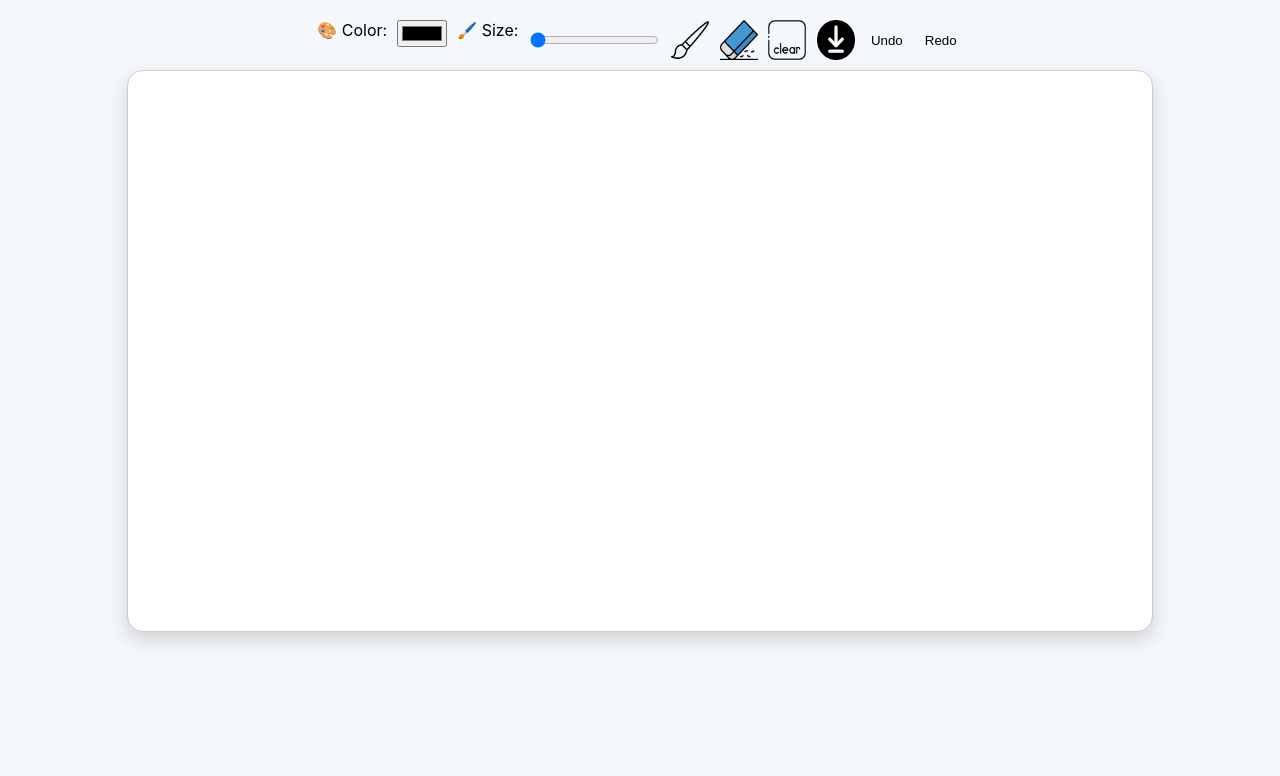
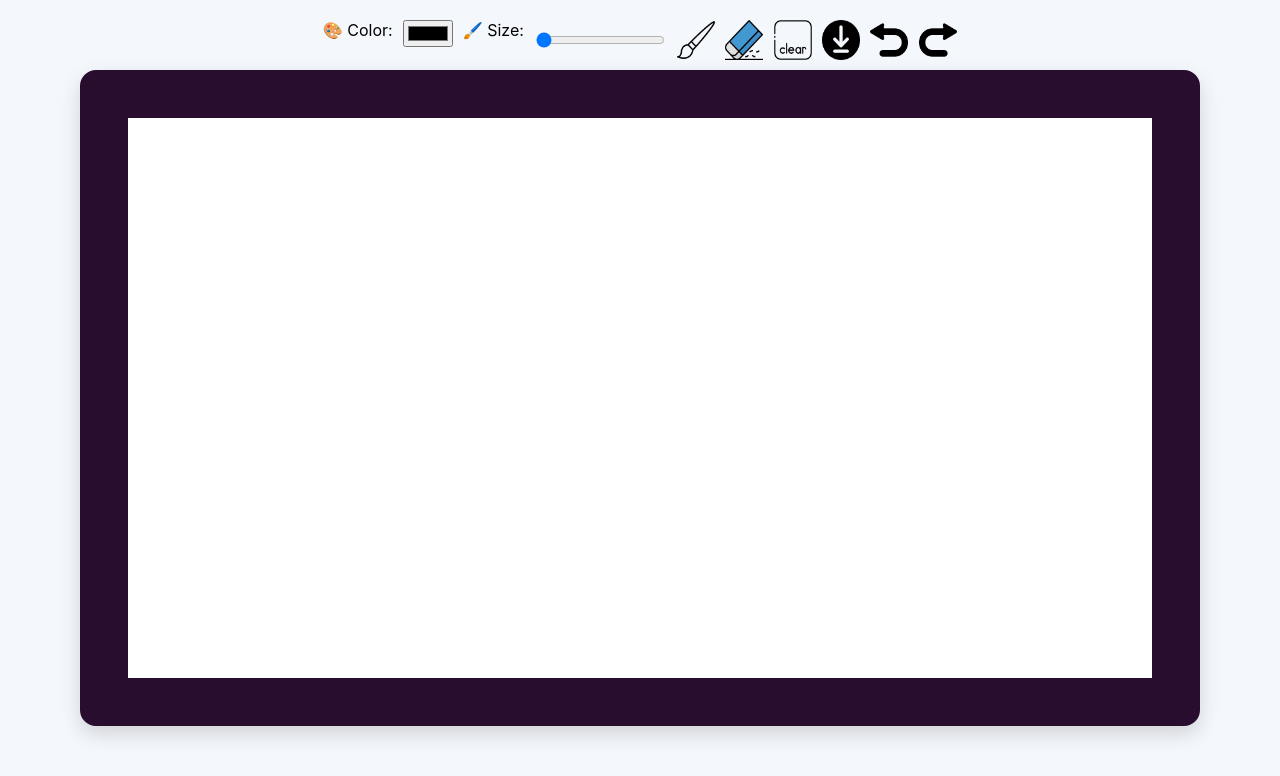
Before and after one commit to khankadir193/WhilteBoard-Collaboration, a React (Create React App) app: page / in a window 1280 px wide. Shown: the top 776 px of the page. Built offline with nearby package versions, Linux system fonts and the light colour scheme.

Commit message:
undo/redo functionality

```diff
--- a/src/Collaboration/Canvas.js
+++ b/src/Collaboration/Canvas.js
@@ -1,37 +1,44 @@
-import { useState } from "react";
-import './Collab.css';
+import React, { useState } from "react";
 
-const Canvas = ({ color, brushSize, tool, canvasRef }) => {
-  const [drawing, setDrawing] = useState(false);
+const Canvas = ({ color, brushSize, tool, canvasRef, contextRef, saveHistory }) => {
+  const [isDrawing, setIsDrawing] = useState(false);
 
   const startDrawing = ({ nativeEvent }) => {
-    const ctx = canvasRef.current.getContext("2d");
-    ctx.beginPath();
-    ctx.moveTo(nativeEvent.offsetX, nativeEvent.offsetY);
-    setDrawing(true);
+    const { offsetX, offsetY } = nativeEvent;
+    contextRef.current.beginPath();
+    contextRef.current.moveTo(offsetX, offsetY);
+    setIsDrawing(true);
   };
 
   const draw = ({ nativeEvent }) => {
-    if (!drawing) return;
-    const ctx = canvasRef.current.getContext("2d");
-    ctx.lineWidth = brushSize;
-    ctx.strokeStyle = tool === "eraser" ? "#ffffff" : color;
-    ctx.lineTo(nativeEvent.offsetX, nativeEvent.offsetY);
-    ctx.stroke();
+    if (!isDrawing) return;
+    const { offsetX, offsetY } = nativeEvent;
+    contextRef.current.strokeStyle = color;
+    contextRef.current.lineWidth = brushSize;
+
+    if (tool === "pen") {
+      contextRef.current.lineTo(offsetX, offsetY);
+      contextRef.current.stroke();
+    } else if (tool === "eraser") {
+      contextRef.current.clearRect(offsetX, offsetY, brushSize, brushSize);
+    }
   };
 
-  const stopDrawing = () => setDrawing(false);
+  const stopDrawing = () => {
+    if (!isDrawing) return;
+    contextRef.current.closePath();
+    setIsDrawing(false);
+    saveHistory(); // save after finishing stroke
+  };
 
   return (
     <canvas
       ref={canvasRef}
-      width={1500}
-      height={600}
       onMouseDown={startDrawing}
       onMouseMove={draw}
       onMouseUp={stopDrawing}
       onMouseLeave={stopDrawing}
-      style={{ border: "1px solid #ccc", backgroundColor: "#fff" }}
+      style={{ border: "3rem solid #290d2eff", borderRadius: "16px", background: "#fff", boxShadow: "0 8px 20px rgba(0,0,0,0.15)", cursor: tool === "eraser" ? "not-allowed" : "crosshair" }}
     />
   );
 };
--- a/src/Collaboration/Toolbar.css
+++ b/src/Collaboration/Toolbar.css
@@ -30,6 +30,22 @@
     height: 5vh;
 }
 
+.undo{
+    background-image: url('../assets/undo.png');
+    background-repeat: no-repeat;
+    background-size: 100% 100%;
+    width: 3vw;
+    height: 5vh;
+}
+
+.redo{
+    background-image: url('../assets/redo.png');
+    background-repeat: no-repeat;
+    background-size: 100% 100%;
+    width: 3vw;
+    height: 5vh;
+}
+
 button{
     border: none;
     background: none;
--- a/src/Collaboration/Toolbar.js
+++ b/src/Collaboration/Toolbar.js
@@ -14,8 +14,8 @@ const Toolbar = ({ color, setColor, brushSize, setBrushSize, setTool, clearCanva
       <button className="eraser" onClick={() => setTool("eraser")}></button>
       <button className="clear" onClick={clearCanvas}></button>
       <button className="download" onClick={downloadCanvas}></button>
-      <button onClick={handleUndo}>Undo</button>
-      <button onClick={handleRedo}>Redo</button>
+      <button className="undo" onClick={handleUndo}></button>
+      <button className="redo" onClick={handleRedo}></button>
     </div>
   );
 };
```
Also changed, not shown: src/assets/redo.png (added), src/assets/undo.png (added).
